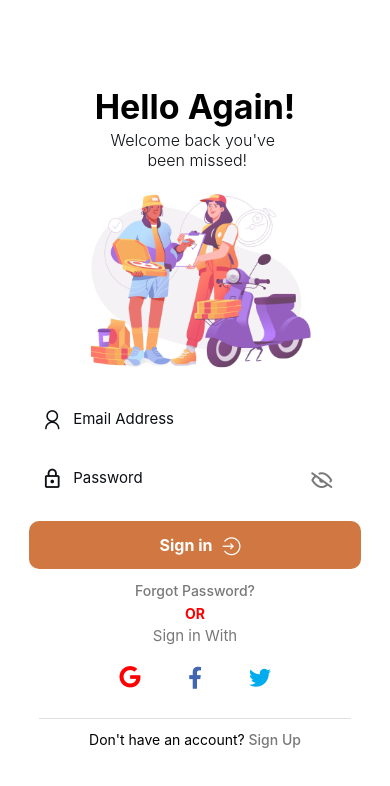
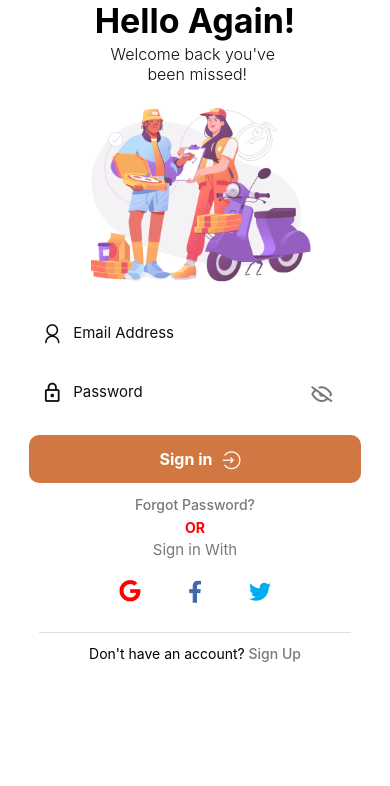
Before and after one commit to BasitKhan03/Food-Bridge, a React Native app: screen /login in a window 390 px wide. Shown: the top 786 px of the page. Built offline with nearby package versions, Linux system fonts and the light colour scheme; no server answers.

Commit message:
Updated design

```diff
--- a/app/screens/LoginScreen.js
+++ b/app/screens/LoginScreen.js
@@ -264,13 +264,13 @@ const styles = StyleSheet.create({
   container: {
     flex: 1,
     alignItems: "center",
-    justifyContent: "center",
+    justifyContent: "flex-start",
     backgroundColor: colors.white,
     zIndex: 2,
   },
-  // headingContainer: {
-  //   marginTop: StatusBar.currentHeight * 1.8,
-  // },
+  headingContainer: {
+    marginTop: StatusBar.currentHeight * 1.8,
+  },
   headingDark: {
     color: colors.black,
     fontSize: 34,
--- a/app/screens/SignupScreen.js
+++ b/app/screens/SignupScreen.js
@@ -635,11 +635,11 @@ const styles = StyleSheet.create({
   container: {
     flex: 1,
     alignItems: "center",
-    justifyContent: "center",
+    justifyContent: "flex-start",
     backgroundColor: colors.white,
     zIndex: 2,
-    // paddingTop: StatusBar.currentHeight * 1.8,
-    // paddingBottom: spacing * 1.7,
+    paddingTop: StatusBar.currentHeight * 1.8,
+    paddingBottom: spacing * 1.7,
   },
 
   headingDark: {
```
